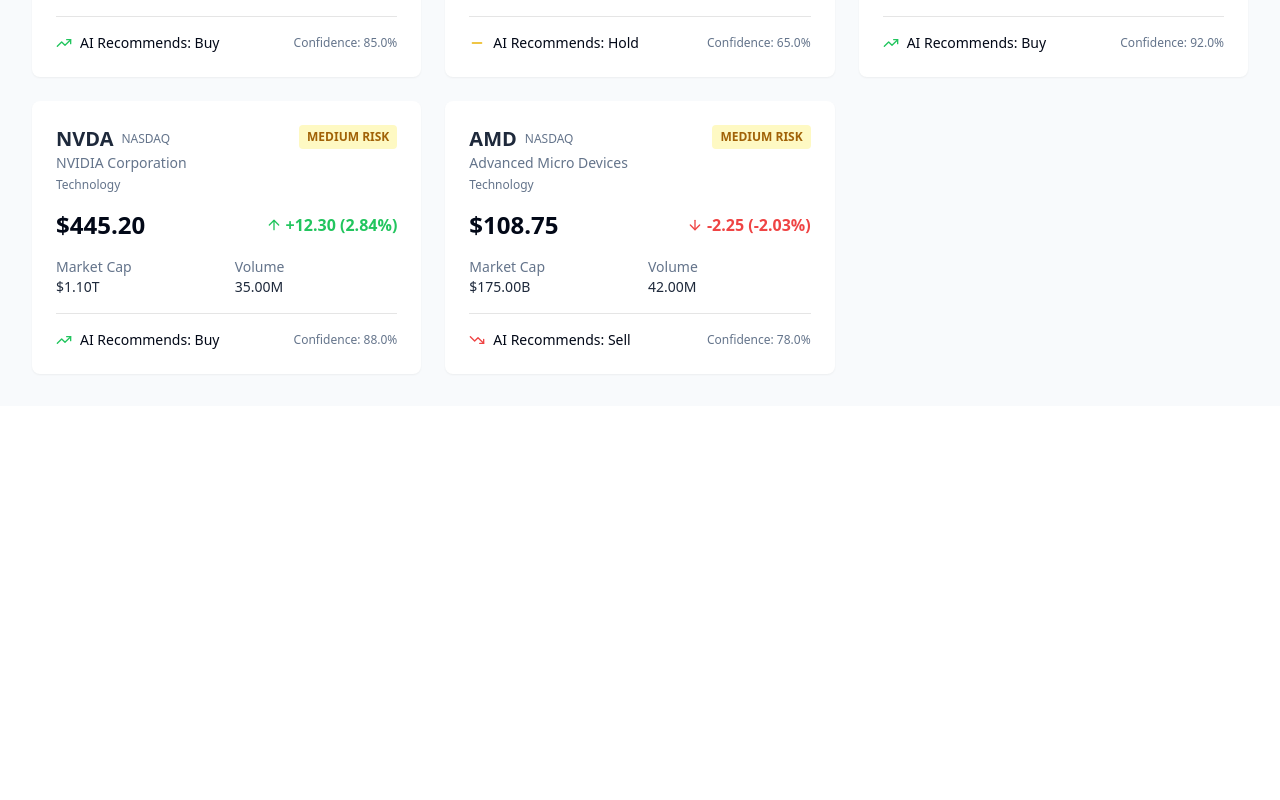
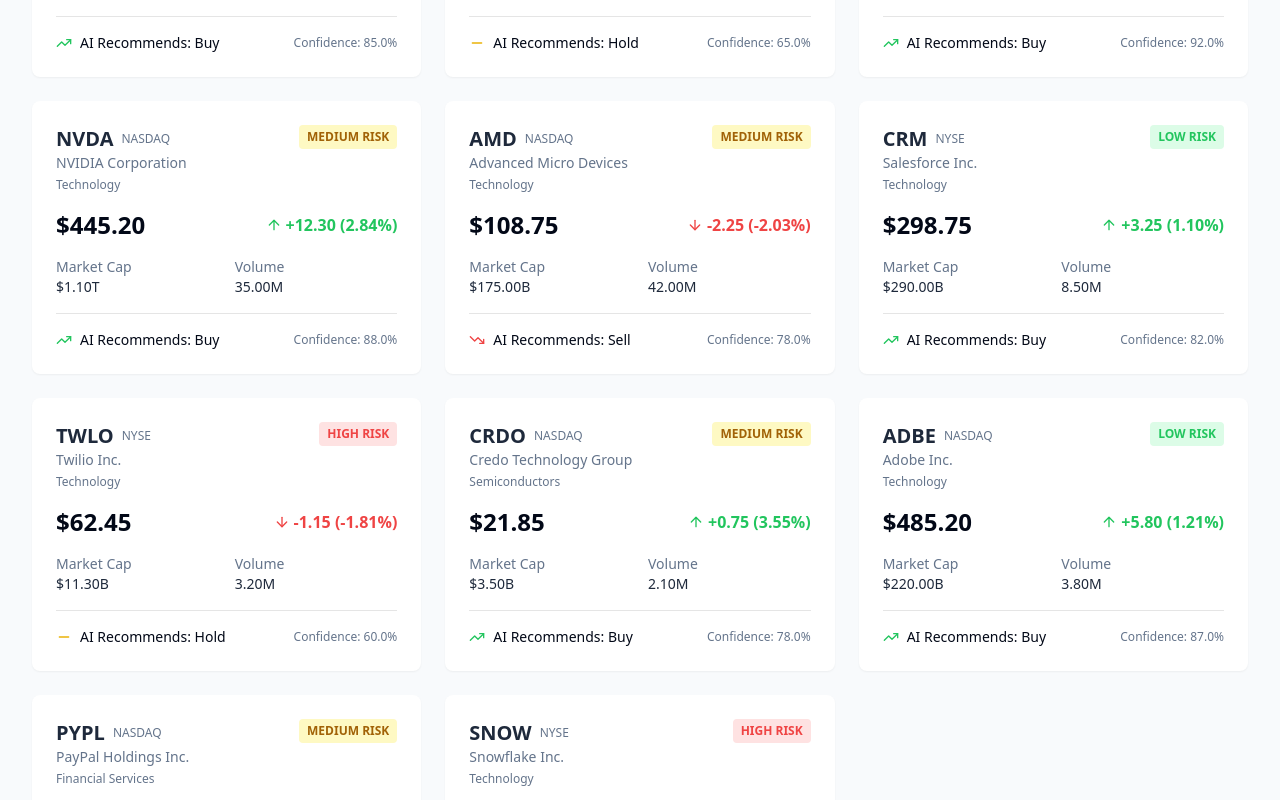
Before and after one commit to poornimabhogi/invest-scout, a React (Vite) app: page / in a window 1280 px wide. Shown: the part 460-1260 px from the top of the page. Before the commit the page ends 866 px from the top, so only its background shows below. Built offline with nearby package versions, Linux system fonts and the light colour scheme.

Commit message:
Add more stocks to mock data
Updated the mock stock data to include additional stocks such as Credo, Twilio, and Salesforce for better representation in the application.
[skip gpt_engineer]

```diff
--- a/src/data/mockStocks.ts
+++ b/src/data/mockStocks.ts
@@ -71,4 +71,88 @@ export const mockStocks: Stock[] = [
     aiRecommendation: 'sell',
     aiConfidenceScore: 0.78
   },
+  {
+    symbol: 'CRM',
+    name: 'Salesforce Inc.',
+    price: 298.75,
+    change: 3.25,
+    changePercentage: 1.10,
+    riskLevel: 'low',
+    marketCap: 290000000000,
+    volume: 8500000,
+    market: 'NYSE',
+    sector: 'Technology',
+    aiRecommendation: 'buy',
+    aiConfidenceScore: 0.82
+  },
+  {
+    symbol: 'TWLO',
+    name: 'Twilio Inc.',
+    price: 62.45,
+    change: -1.15,
+    changePercentage: -1.81,
+    riskLevel: 'high',
+    marketCap: 11300000000,
+    volume: 3200000,
+    market: 'NYSE',
+    sector: 'Technology',
+    aiRecommendation: 'hold',
+    aiConfidenceScore: 0.60
+  },
+  {
+    symbol: 'CRDO',
+    name: 'Credo Technology Group',
+    price: 21.85,
+    change: 0.75,
+    changePercentage: 3.55,
+    riskLevel: 'medium',
+    marketCap: 3500000000,
+    volume: 2100000,
+    market: 'NASDAQ',
+    sector: 'Semiconductors',
+    aiRecommendation: 'buy',
+    aiConfidenceScore: 0.78
+  },
+  {
+    symbol: 'ADBE',
+    name: 'Adobe Inc.',
+    price: 485.20,
+    change: 5.80,
+    changePercentage: 1.21,
+    riskLevel: 'low',
+    marketCap: 220000000000,
+    volume: 3800000,
+    market: 'NASDAQ',
+    sector: 'Technology',
+    aiRecommendation: 'buy',
+    aiConfidenceScore: 0.87
+  },
+  {
+    symbol: 'PYPL',
+    name: 'PayPal Holdings Inc.',
+    price: 62.15,
+    change: -0.85,
+    changePercentage: -1.35,
+    riskLevel: 'medium',
+    marketCap: 66500000000,
+    volume: 15000000,
+    market: 'NASDAQ',
+    sector: 'Financial Services',
+    aiRecommendation: 'hold',
+    aiConfidenceScore: 0.71
+  },
+  {
+    symbol: 'SNOW',
+    name: 'Snowflake Inc.',
+    price: 188.75,
+    change: 2.25,
+    changePercentage: 1.21,
+    riskLevel: 'high',
+    marketCap: 62500000000,
+    volume: 4200000,
+    market: 'NYSE',
+    sector: 'Technology',
+    aiRecommendation: 'buy',
+    aiConfidenceScore: 0.83
+  }
 ];
```
